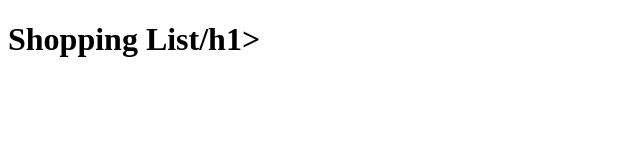
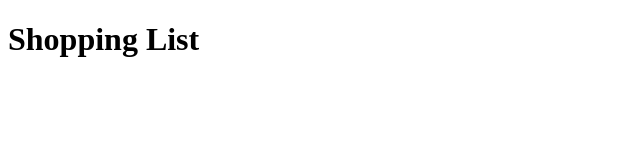
Before and after one commit to mrpatg/ElectronAppPractice, an Electron app: page mainWindow.html in a window 1280 px wide. Shown: the full height of the page, 0-640 px from the left. Drawn offline with Linux system fonts and the light colour scheme.

Commit message:
fixed fucked up h1 tag

```diff
--- a/mainWindow.html
+++ b/mainWindow.html
@@ -4,6 +4,6 @@
     <title>Shopping List</title>
 </head>
 <body>
-    <h1>Shopping List/h1>
+    <h1>Shopping List</h1>
 </body>
 </html>
```
